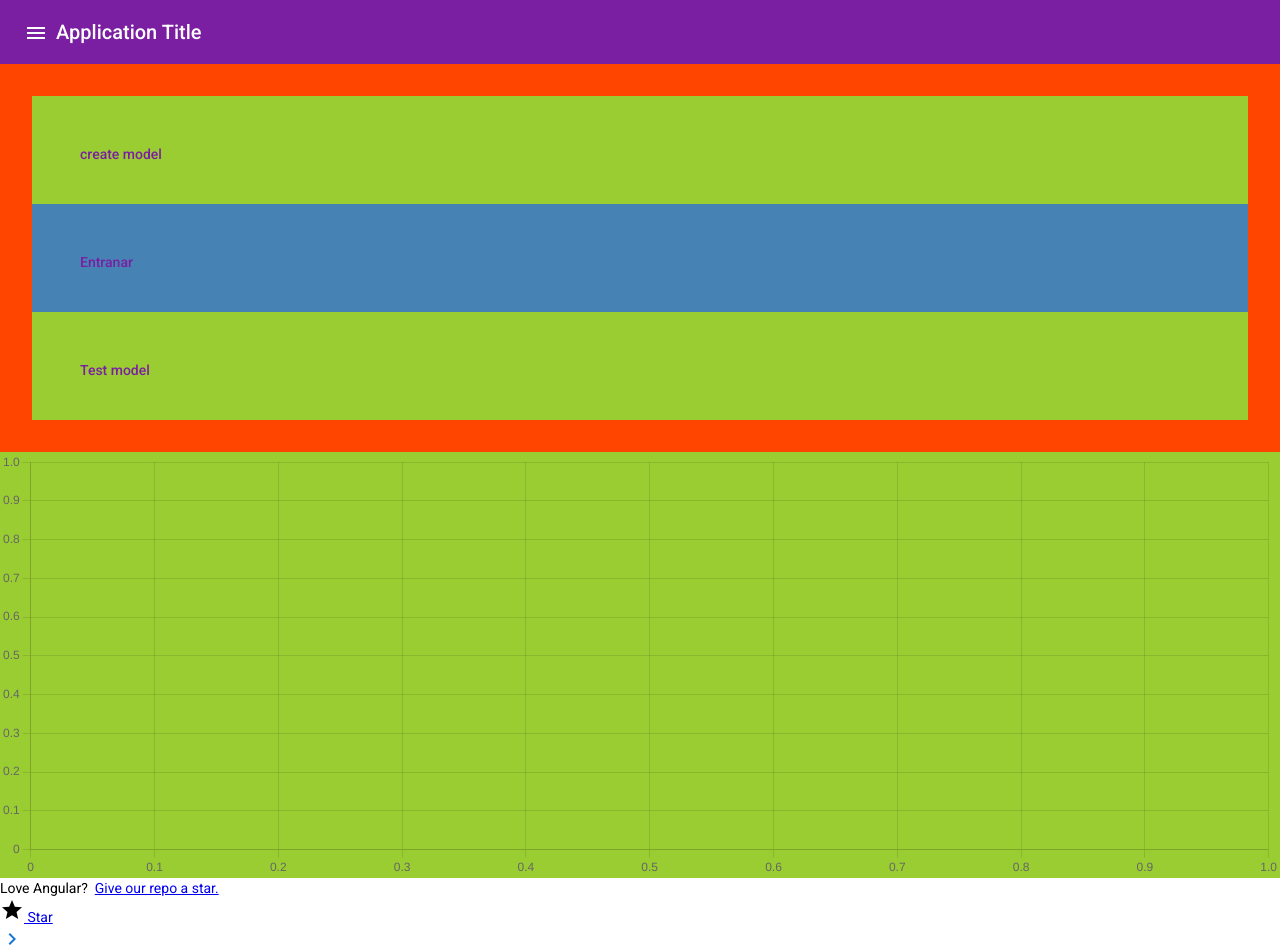
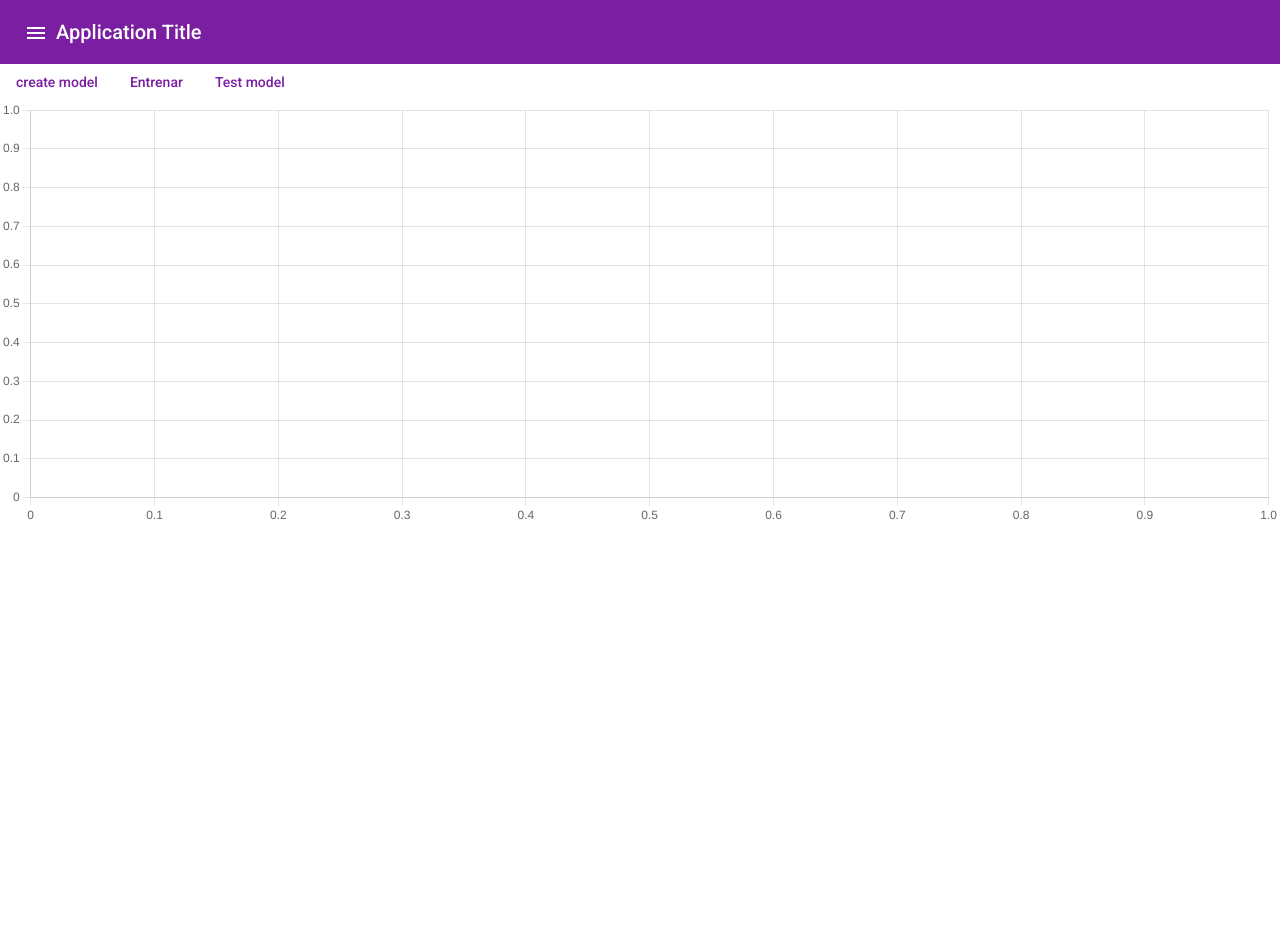
Before and after one commit to Basvich/IaSamples, an Angular app: page /NoLinear in a window 1280 px wide. Shown: the top 952 px of the page. After the commit the page ends 800 px from the top, so only its background shows below. Built offline with nearby package versions, Linux system fonts and the light colour scheme.

Commit message:
add fx-layout

```diff
--- a/package.json
+++ b/package.json
@@ -15,6 +15,7 @@
     "@angular/common": "~13.2.5",
     "@angular/compiler": "~13.2.5",
     "@angular/core": "~13.2.5",
+    "@angular/flex-layout": "^13.0.0-beta.38",
     "@angular/forms": "~13.2.5",
     "@angular/material": "^13.0.2",
     "@angular/platform-browser": "~13.2.5",
--- a/src/app/app.component.html
+++ b/src/app/app.component.html
@@ -33,14 +33,4 @@
 
  <!-- Footer -->
  <footer>
-  Love Angular?&nbsp;
-  <a href="https://github.com/angular/angular" target="_blank" rel="noopener"> Give our repo a star.
-    <div class="github-star-badge">
-        <svg class="material-icons" xmlns="http://www.w3.org/2000/svg" width="24" height="24" viewBox="0 0 24 24"><path d="M0 0h24v24H0z" fill="none"/><path d="M12 17.27L18.18 21l-1.64-7.03L22 9.24l-7.19-.61L12 2 9.19 8.63 2 9.24l5.46 4.73L5.82 21z"/></svg>
-      Star
-    </div>
-  </a>
-  <a href="https://github.com/angular/angular" target="_blank" rel="noopener">
-    <svg class="material-icons" xmlns="http://www.w3.org/2000/svg" width="24" height="24" viewBox="0 0 24 24"><path d="M10 6L8.59 7.41 13.17 12l-4.58 4.59L10 18l6-6z" fill="#1976d2"/><path d="M0 0h24v24H0z" fill="none"/></svg>
-  </a>
 </footer>
--- a/src/app/app.module.ts
+++ b/src/app/app.module.ts
@@ -18,6 +18,8 @@ import { MatListModule } from '@angular/material/list';
 import { BasicFunctionsComponent } from './basic-functions/basic-functions.component';
 import { ToxicityComponent } from './toxicity/toxicity.component';
 import { NolinearComponent } from './nolinear/nolinear.component';
+// Add flex-layout
+import { FlexLayoutModule } from '@angular/flex-layout';
 
 
 @NgModule({
@@ -33,6 +35,7 @@ import { NolinearComponent } from './nolinear/nolinear.component';
     AppRoutingModule,
     BrowserAnimationsModule,
     FormsModule,
+    FlexLayoutModule,
     LayoutModule,
     MatBadgeModule,
     MatToolbarModule,
--- a/src/app/nolinear/nolinear.component.html
+++ b/src/app/nolinear/nolinear.component.html
@@ -1,17 +1,18 @@
 <!-- Ejemplo de flex obtenido de https://www.quackit.com/css/flexbox/tutorial/nested_flex_containers.cfm-->
-<div  class="container">
-  <div class="red">
-    <div class="green">
+<!-- Ejemplo de laoyut usando flex-layout https://stackblitz.com/edit/angular-flexlayouts-sample?file=src%2Fapp%2Fapp.component.html  -->
+<div  fxLayout="column">
+  <div fxLayout="row"  >
+    <div >
       <button mat-button color="primary" (click)="CreateModel()">create model</button>
     </div>
-    <div class="blue">
-      <button mat-button color="primary" (click)="Entrenar()">Entranar</button>
+    <div >
+      <button mat-button color="primary" (click)="Entrenar()">Entrenar</button>
     </div>
-    <div class="green">
+    <div >
       <button mat-button color="primary" (click)="TestModel()">Test model</button>
     </div>
   </div>
 </div>
-<div class="green">
+<div >
   <canvas id="canvaschart" height="100">{{chart}}</canvas>
 </div>
```
Also changed, not shown: 1 other file (tests, documents, lock files or other folders).
